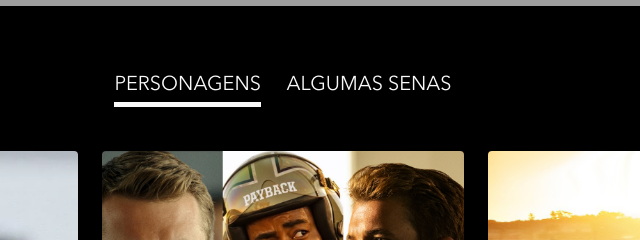
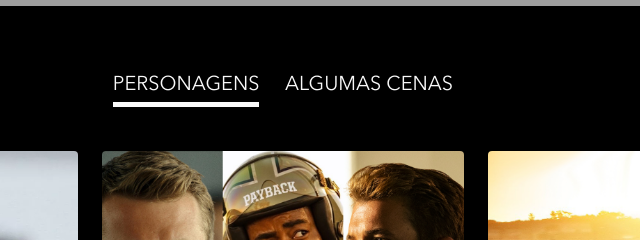
Before and after one commit to ansilveira/exercicio_modulo_21, a website: page index.html in a window 1280 px wide. Shown: the part 710-950 px from the top of the page, 357-997 px from the left. Drawn offline with nearby package versions, Linux system fonts and the light colour scheme; files that its build step writes are made by us from their sources; grey boxes are pictures that could not be loaded; files whose address does not match are found by name.

Commit message:
correção de texto da seção shows

```diff
--- a/index.html
+++ b/index.html
@@ -32,7 +32,7 @@
                 Personagens
             </button>
             <button data-tab-button="populares" class="shows__tabs__button">
-                Algumas senas
+                Algumas cenas
             </button>
         </nav>
         <ul data-tab-id="em_breve" class="shows__list shows__list--is-active">
```
